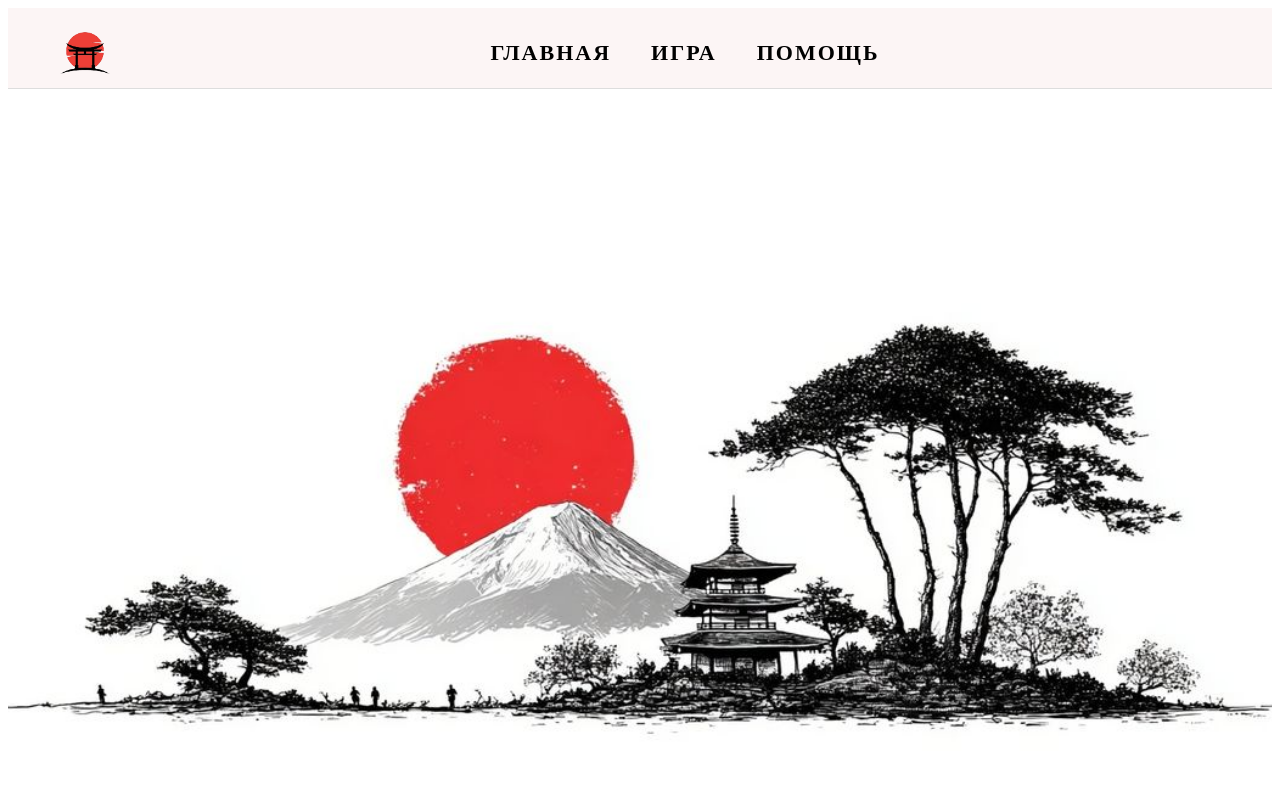
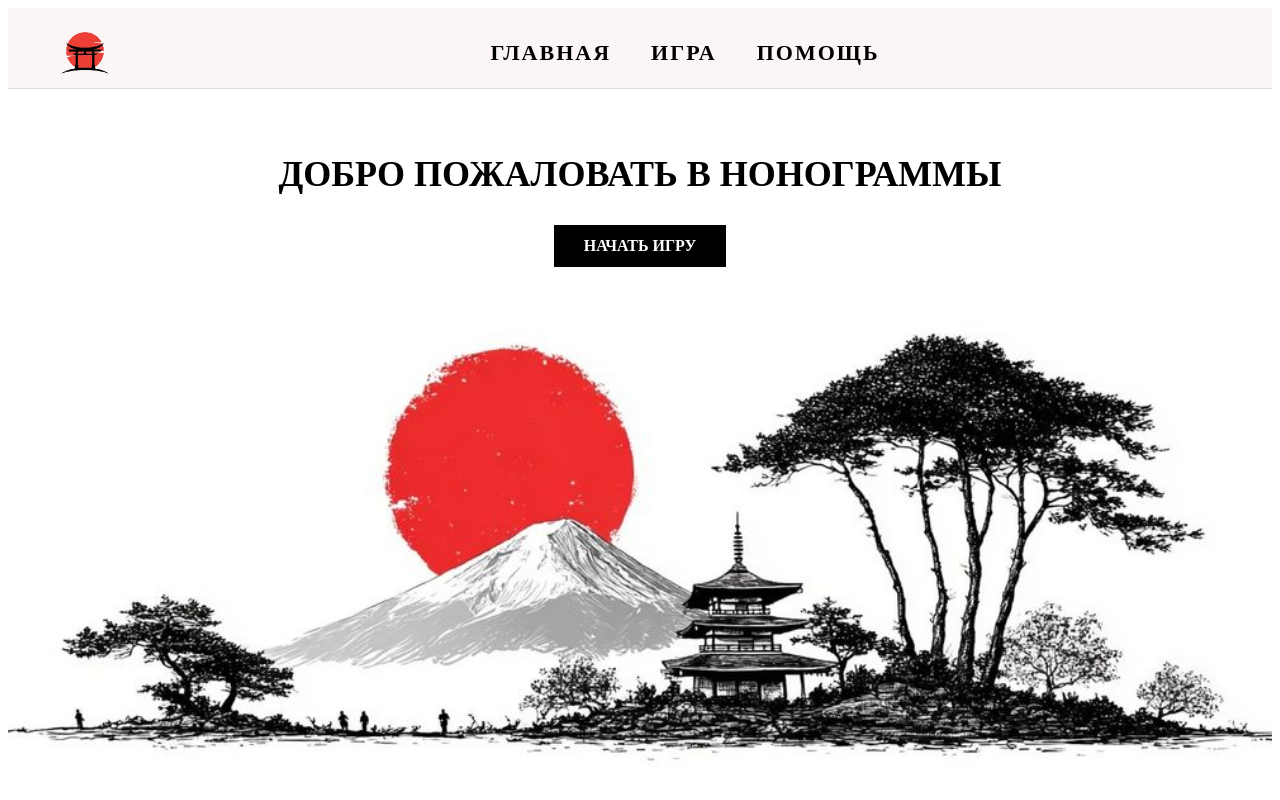
Before and after one commit to Oleg224018/non2, a Vue app: page / in a window 1280 px wide. Shown: the top 800 px of the page. Built offline with nearby package versions, Linux system fonts and the light colour scheme.

Commit message:
Обновил проект nonogram

```diff
--- a/src/components/TheHeader.vue
+++ b/src/components/TheHeader.vue
@@ -5,9 +5,9 @@
       <img src="/logo.png" alt="Лого" class="logo" />
 
       <nav class="nav">
-        <Router-link to="/">ГЛАВНАЯ</Router-link>
-        <Router-link to="/game">ИГРА</Router-link>
-        <Router-link to="/help">ПОМОЩЬ</Router-link>
+        <RouterLink to="/">ГЛАВНАЯ</RouterLink>
+        <RouterLink to="/game">ИГРА</RouterLink>
+        <RouterLink to="/help">ПОМОЩЬ</RouterLink>
       </nav>
 
       <div class="spacer"></div>
--- a/src/pages/HomePage.vue
+++ b/src/pages/HomePage.vue
@@ -1,18 +1,37 @@
 <template>
   <div class="home">
+
+    <h1>ДОБРО ПОЖАЛОВАТЬ В НОНОГРАММЫ</h1>
+
+    <RouterLink to="/game" class="btn">
+      НАЧАТЬ ИГРУ
+    </RouterLink>
+
   </div>
 </template>
 
 <style scoped>
+
 .home {
-  min-height: calc(100vh - 70px);
+  height: 90vh;
   background: url("/bg.jpg") center / cover no-repeat;
 
-  display: flex;
-  align-items: center;
-  justify-content: center;
+  padding-top: 40px;
+  text-align: center;
+}
 
+h1 {
+  font-size: 36px;
+  color: black;
+  margin-bottom: 30px;
+}
+
+.btn {
+  display: inline-block;
+  padding: 12px 30px;
+  background: black;
   color: white;
-  font-size: 32px;
+  text-decoration: none;
+  font-weight: bold;
 }
 </style>
```
